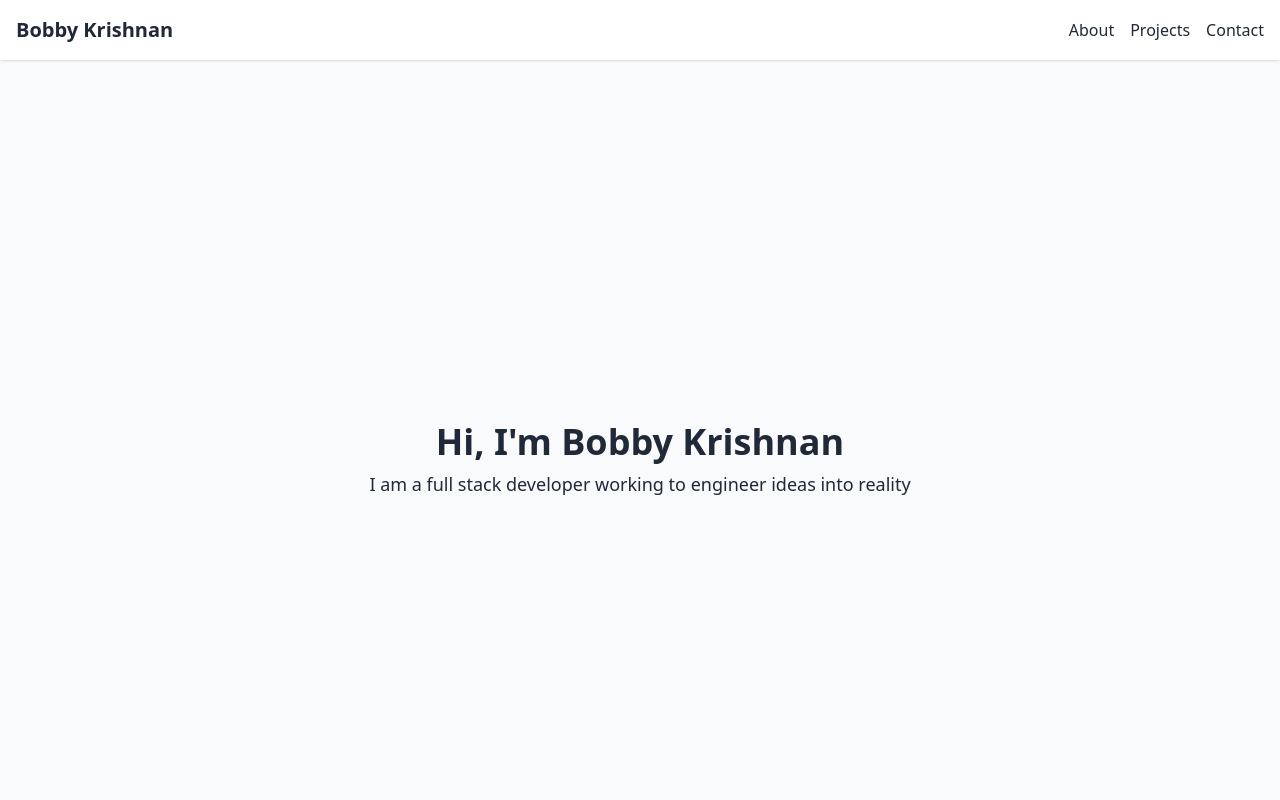
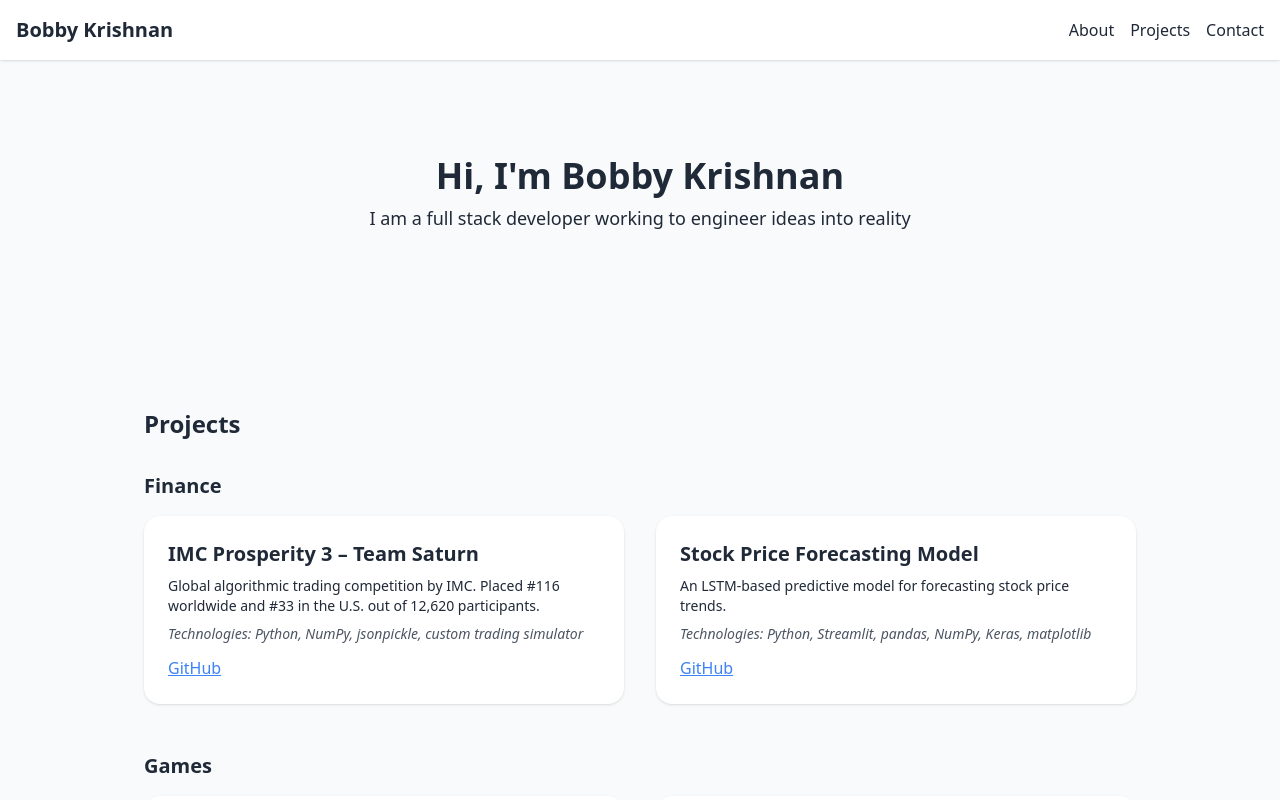
Before and after one commit to Bobby-Krishnan/Portfolio, a React (Create React App) app: page / in a window 1280 px wide. Shown: the top 800 px of the page. Built offline with nearby package versions, Linux system fonts and the light colour scheme.

Commit message:
3d handling

```diff
--- a/package.json
+++ b/package.json
@@ -10,6 +10,7 @@
     "react": "^19.1.0",
     "react-dom": "^19.1.0",
     "react-icons": "^5.5.0",
+    "react-parallax-tilt": "^1.7.294",
     "react-scripts": "5.0.1",
     "web-vitals": "^2.1.4"
   },
--- a/src/App.js
+++ b/src/App.js
@@ -1,5 +1,7 @@
 import React from "react";
 import { FaGithub, FaLinkedin } from "react-icons/fa";
+import Tilt from 'react-parallax-tilt';
+
 
 function App() {
   return (
@@ -17,8 +19,8 @@ function App() {
       </nav>
 
       {/* Hero Section */}
-      <section className="min-h-screen flex flex-col justify-center items-center text-center px-4">
-        <h2 className="text-4xl font-bold mb-2">Hi, I'm Bobby Krishnan</h2>
+      <section className="py-24 flex flex-col justify-center items-center text-center px-4">
+      <h2 className="text-4xl font-bold mb-2">Hi, I'm Bobby Krishnan</h2>
         <p className="text-lg max-w-xl">
         I am a full stack developer working to engineer ideas into reality
         </p>
```
Also changed, not shown: 1 other file (tests, documents, lock files or other folders).
